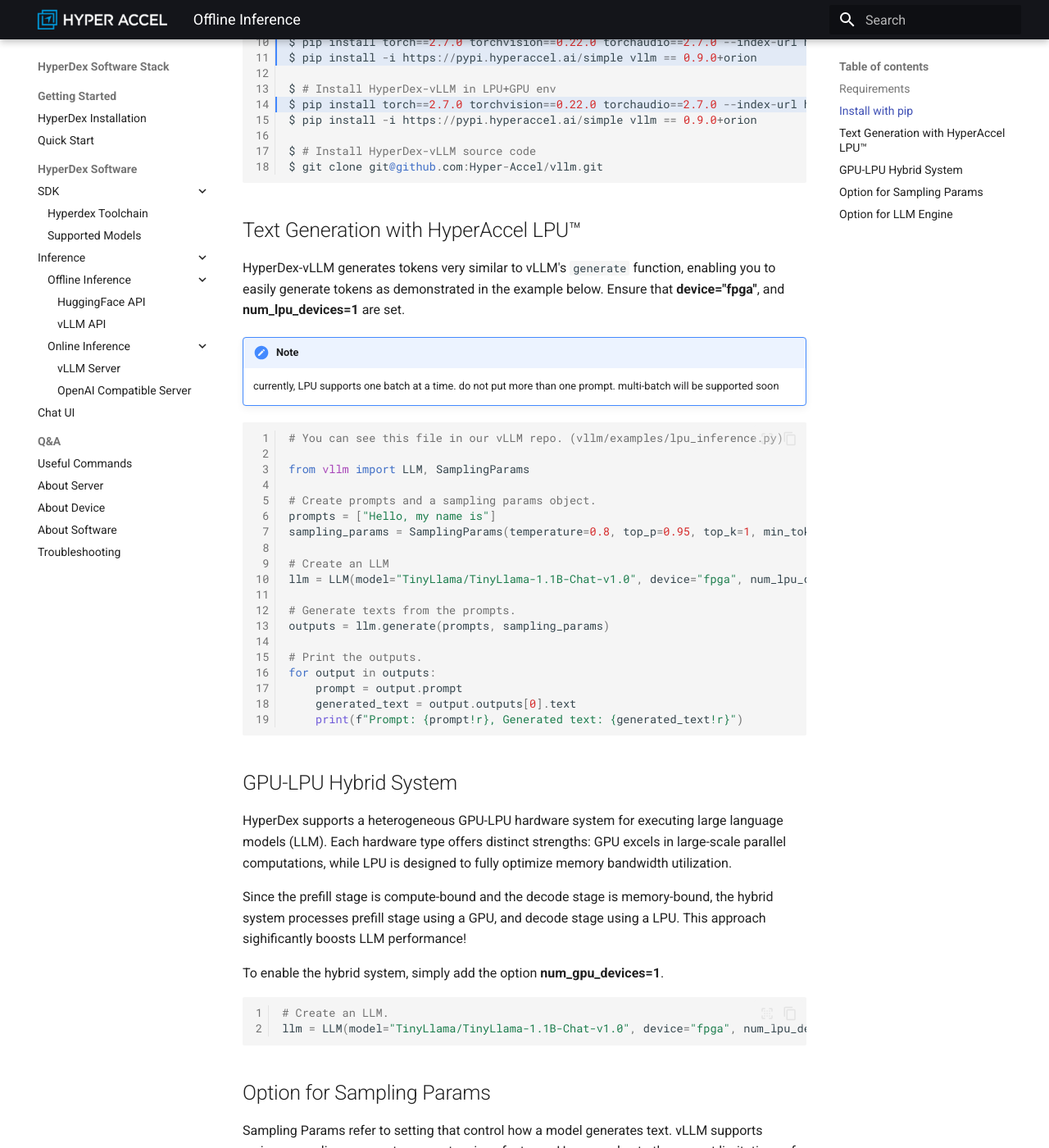
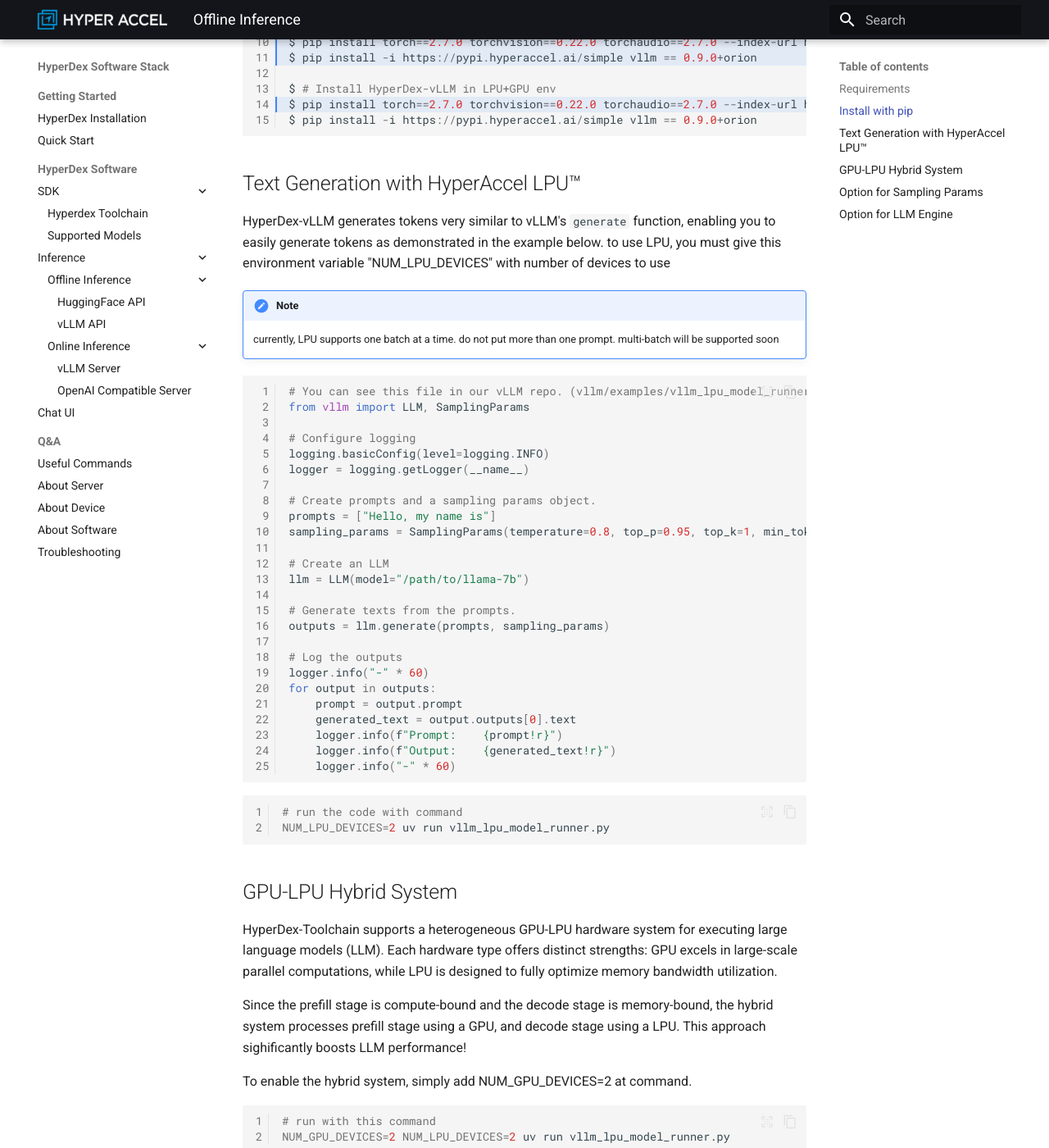
Before and after one commit to Hyper-Accel/docs, an MkDocs documentation site: the page built from docs/Offline_Inference.md, in a window 1280 px wide and 1400 px high, scrolled down 831 px. Shown: the whole window at 82% size. Built offline with MkDocs 1.6.1 and Material for MkDocs 9.7.7, drawn with Linux system fonts in a browser that asks for light colours; some of the changed text lies outside the part shown.

Commit message:
"[PROD-14] fix engine args "

````diff
--- a/docs/Offline_Inference.md
+++ b/docs/Offline_Inference.md
@@ -33,16 +33,14 @@
 $ # Install HyperDex-vLLM in LPU+GPU env
 $ pip install torch==2.7.0 torchvision==0.22.0 torchaudio==2.7.0 --index-url https://download.pytorch.org/whl/cu126
 $ pip install -i https://pypi.hyperaccel.ai/simple vllm == 0.9.0+orion
-
-$ # Install HyperDex-vLLM source code
-$ git clone git@github.com:Hyper-Accel/vllm.git
 ```
 
 
 
 ## Text Generation with HyperAccel LPU™
 
-HyperDex-vLLM generates tokens very similar to vLLM's `generate` function, enabling you to easily generate tokens as demonstrated in the example below. Ensure that **device="fpga"**, and **num_lpu_devices=1** are set.
+HyperDex-vLLM generates tokens very similar to vLLM's `generate` function, enabling you to easily generate tokens as demonstrated in the example below. to use LPU, you must give this environment variable "NUM_LPU_DEVICES" with number of devices to use
+
 
 !!! note
     currently, LPU supports one batch at a time. do not put more than one prompt.
@@ -51,38 +49,51 @@
 
 
 ```python linenums="1"
-# You can see this file in our vLLM repo. (vllm/examples/lpu_inference.py)
+# You can see this file in our vLLM repo. (vllm/examples/vllm_lpu_model_runner.py.py)
+from vllm import LLM, SamplingParams
 
-from vllm import LLM, SamplingParams
+# Configure logging
+logging.basicConfig(level=logging.INFO)
+logger = logging.getLogger(__name__)
 
 # Create prompts and a sampling params object.
 prompts = ["Hello, my name is"]
 sampling_params = SamplingParams(temperature=0.8, top_p=0.95, top_k=1, min_tokens=30, max_tokens=30)
 
 # Create an LLM
-llm = LLM(model="TinyLlama/TinyLlama-1.1B-Chat-v1.0", device="fpga", num_lpu_devices=1)
+llm = LLM(model="/path/to/llama-7b")
 
 # Generate texts from the prompts.
 outputs = llm.generate(prompts, sampling_params)
 
-# Print the outputs.
+# Log the outputs
+logger.info("-" * 60)
 for output in outputs:
     prompt = output.prompt
     generated_text = output.outputs[0].text
-    print(f"Prompt: {prompt!r}, Generated text: {generated_text!r}")
+    logger.info(f"Prompt:    {prompt!r}")
+    logger.info(f"Output:    {generated_text!r}")
+    logger.info("-" * 60)
 ```
+
+
+```bash linenums="1"
+# run the code with command
+NUM_LPU_DEVICES=2 uv run vllm_lpu_model_runner.py
+```
+
 
 ## GPU-LPU Hybrid System
 
-HyperDex supports a heterogeneous GPU-LPU hardware system for executing large language models (LLM). Each hardware type offers distinct strengths: GPU excels in large-scale parallel computations, while LPU is designed to fully optimize memory bandwidth utilization.
+HyperDex-Toolchain supports a heterogeneous GPU-LPU hardware system for executing large language models (LLM). Each hardware type offers distinct strengths: GPU excels in large-scale parallel computations, while LPU is designed to fully optimize memory bandwidth utilization.
 
 Since the prefill stage is compute-bound and the decode stage is memory-bound, the hybrid system processes prefill stage using a GPU, and decode stage using a LPU. This approach sighificantly boosts LLM performance!
 
-To enable the hybrid system, simply add the option **num_gpu_devices=1**.
+To enable the hybrid system, simply add NUM_GPU_DEVICES=2 at command.
 
-```python linenums="1"
-# Create an LLM.
-llm = LLM(model="TinyLlama/TinyLlama-1.1B-Chat-v1.0", device="fpga", num_lpu_devices=1, **num_gpu_devices=1**)
+```bash linenums="1"
+# run with this command
+NUM_GPU_DEVICES=2 NUM_LPU_DEVICES=2 uv run vllm_lpu_model_runner.py
 ```
 
 
@@ -108,7 +119,5 @@
 |-----------------------|-------------------------------------------------------------------------------|
 | `model`               | Name of path of the huggingface model to use. Default: "facebook/opt-125m"    |
 | `device`              | Device type for vLLM execution. Default: "cuda"                               |
-| `num_lpu_devices`     | Number of LPU to compute in parallel. Default: 1                              |
-| `num_gpu_devices`     | Number of GPU to compute in parallel. Default: 0                              |
 | `tokenizer`           | Name of path of the huggingface tokenizer to use. If not specified, model name of path will be used   |
 | `trust-remote-code`   | Trust remote code from huggingface. Default: False                            |
````
